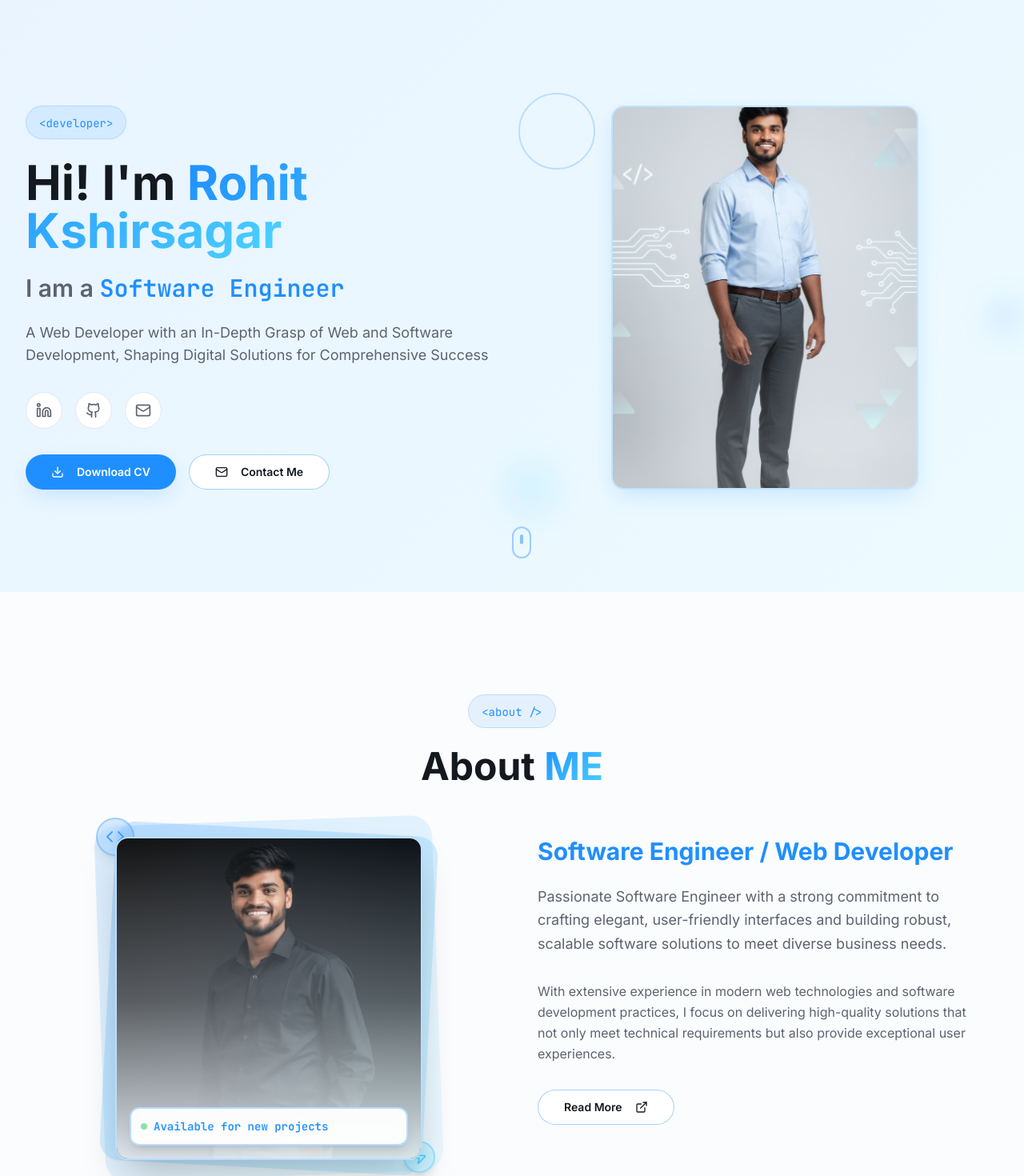
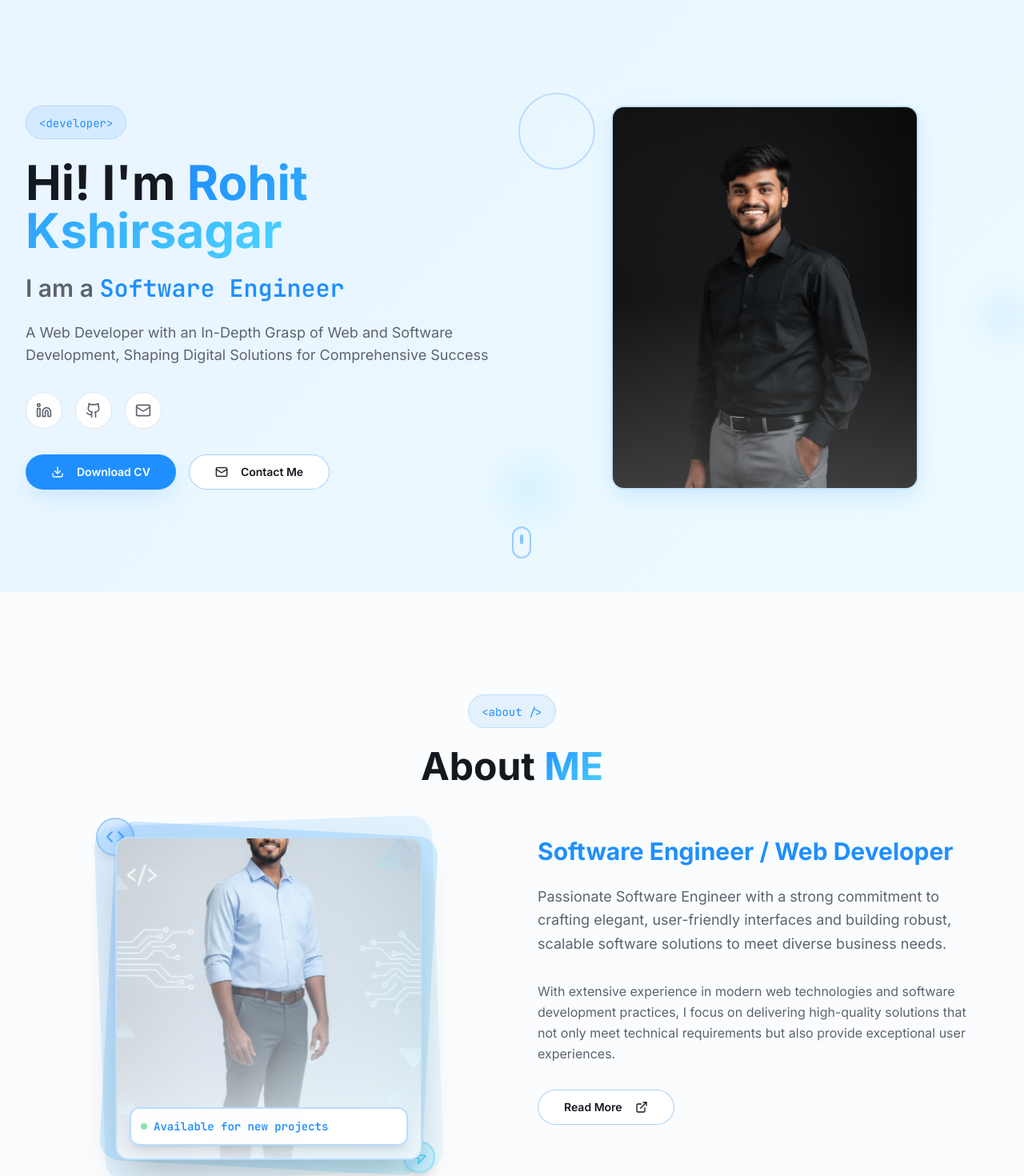
Before and after one commit to Rohitkshirsagar123/Rohit-Portfolio, a React (Vite) app: page / in a window 1280 px wide. Shown: the part 60-1530 px from the top of the page at 80% size. Built offline with nearby package versions, Linux system fonts and the light colour scheme; the HTML template or start-up script is replaced by a standard one.

Commit message:
Swap images in sections

```diff
--- a/src/components/about-section.tsx
+++ b/src/components/about-section.tsx
@@ -1,6 +1,6 @@
 import { Button } from "@/components/ui/button";
 import { ExternalLink, Code, Zap, Users } from "lucide-react";
-import professionalPhoto2 from "@/assets/professional-photo-2.png";
+import professionalPhoto1 from "@/assets/professional-photo-1.png";
 
 export function AboutSection() {
   const highlights = [
@@ -50,7 +50,7 @@ export function AboutSection() {
                   {/* Image Container */}
                   <div className="relative z-10 overflow-hidden rounded-2xl shadow-2xl border-2 border-primary/30 bg-card">
                     <img
-                      src={professionalPhoto2}
+                      src={professionalPhoto1}
                       alt="Rohit Kshirsagar - Professional Software Developer"
                       className="w-full h-[400px] object-cover object-center hover:scale-110 transition-transform duration-700"
                     />
--- a/src/components/hero-section.tsx
+++ b/src/components/hero-section.tsx
@@ -1,7 +1,7 @@
 import { Button } from "@/components/ui/button";
 import { Download, Mail, Github, Linkedin, ExternalLink } from "lucide-react";
+import professionalPhoto2 from "@/assets/professional-photo-2.png";
 import professionalPhoto1 from "@/assets/professional-photo-1.png";
-import professionalPhoto2 from "@/assets/professional-photo-2.png";
 
 export function HeroSection() {
   const socialLinks = [
@@ -110,7 +110,7 @@ export function HeroSection() {
               {/* Single Main Photo - Better Fitted */}
               <div className="relative mx-auto w-80 h-96 lg:w-96 lg:h-[480px] overflow-hidden rounded-2xl shadow-tech border-2 border-primary/20 hover:border-primary/40 transition-all duration-300">
                 <img
-                  src={professionalPhoto1}
+                  src={professionalPhoto2}
                   alt="Rohit Kshirsagar - Professional Software Developer"
                   className="w-full h-full object-cover object-center hover:scale-105 transition-transform duration-500"
                 />
```
